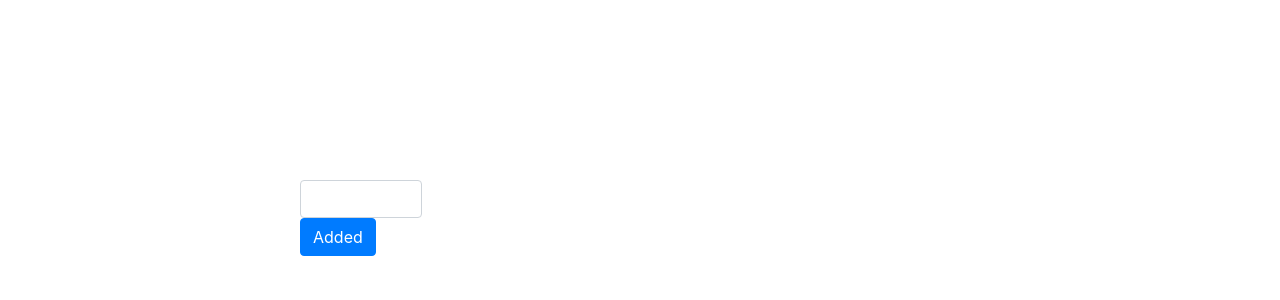
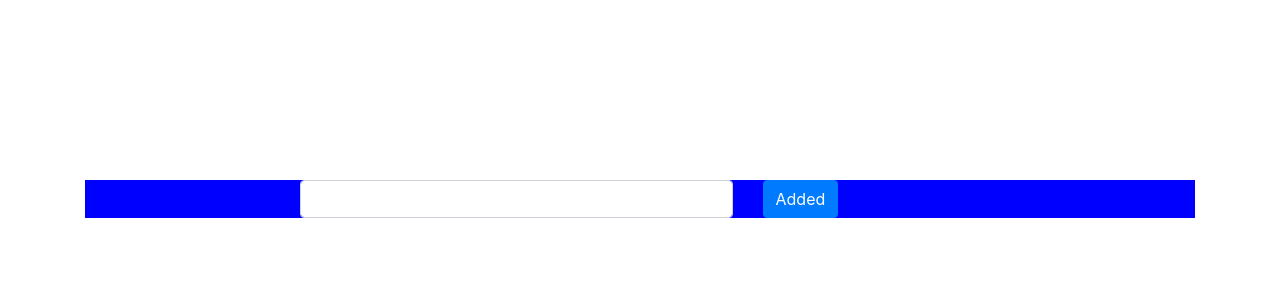
Before and after one commit to FelipeFontouraBr/Task_ToDo, a Vue app: page / in a window 1280 px wide. Shown: the top 300 px of the page. Built offline with nearby package versions, Linux system fonts and the light colour scheme.

Commit message:
Fixed error of the form
Fixed error of the form between div row

```diff
--- a/src/App.vue
+++ b/src/App.vue
@@ -2,8 +2,8 @@
 
 <div>
   <div class="container">
+    <form id="formu">
     <div class="row">
-      <form>
         <div class="col-md-6">
           <div class="input-group">
             <input type="text" class="form-control">
@@ -12,8 +12,8 @@
         <div class="col-md-2">
           <button class="btn btn-primary">Added</button>
         </div>
-      </form>
     </div>
+    </form>
   </div>
 </div>
 
@@ -34,4 +34,7 @@ export default {
   margin-top: 180px;
   margin-left: 200px;
 }
+#formu {
+  background-color: blue;
+}
 </style>
```
